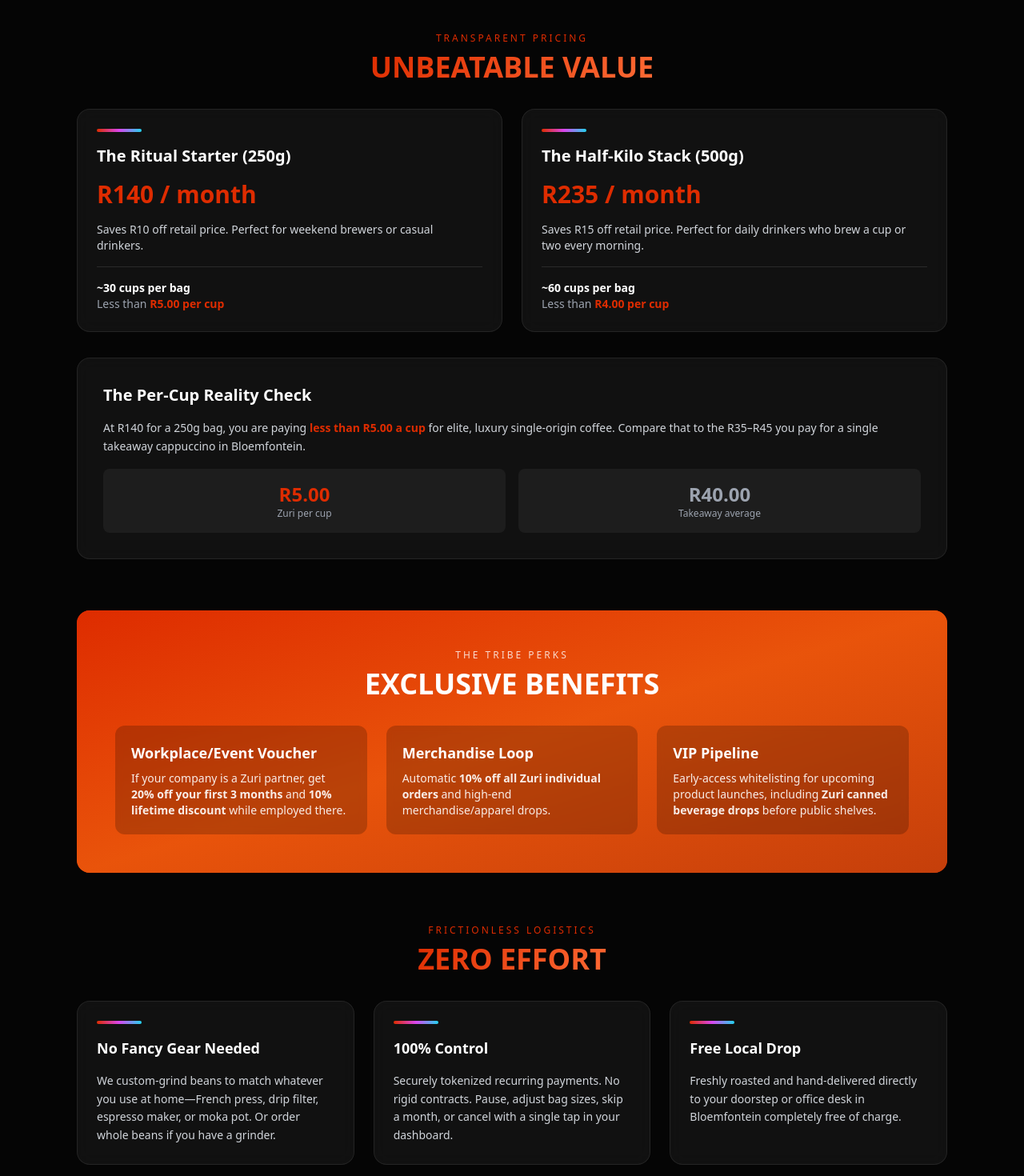
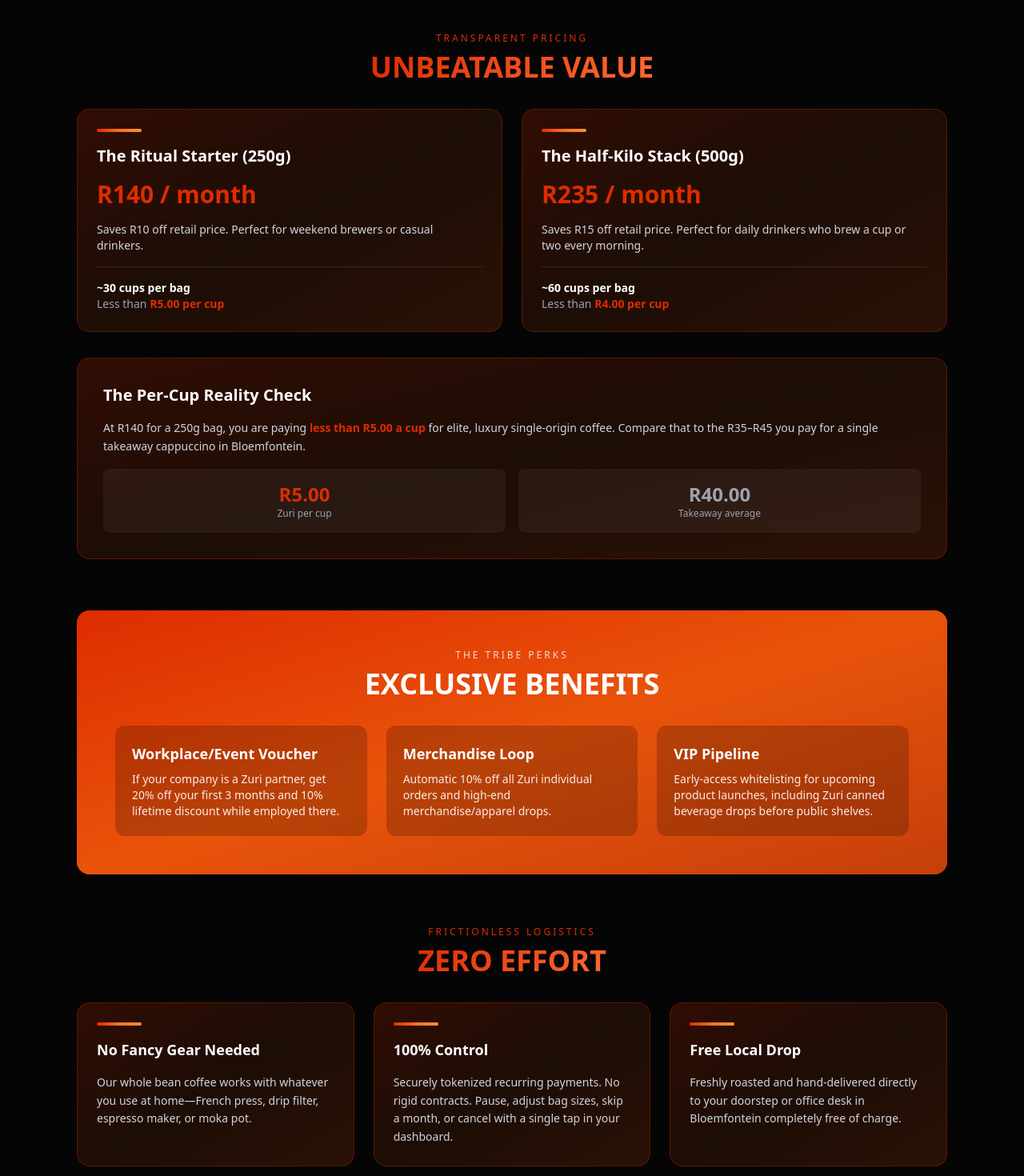
Before and after one commit to Vuyonovember/zuri, a Next.js app: page /individuals in a window 1280 px wide. Shown: the part 1180-2650 px from the top of the page at 80% size. Built offline with nearby package versions, Linux system fonts and the light colour scheme.

Commit message:
Add orange glow cards with hover effects to individuals page, remove grinding references

```diff
--- a/app/individuals/page.tsx
+++ b/app/individuals/page.tsx
@@ -173,9 +173,10 @@ export default function IndividualsPage() {
           initial={{ opacity: 0, y: 32 }}
           animate={{ opacity: 1, y: 0 }}
           transition={{ duration: 0.9, delay: 0.1 }}
-          className="glass border-premium rounded-2xl p-6 sm:p-8 space-y-4"
+          whileHover={{ scale: 1.01 }}
+          className="bg-gradient-to-br from-zuri-orange/20 via-orange-600/10 to-orange-700/20 border border-zuri-orange/30 rounded-2xl p-6 sm:p-8 space-y-4 hover:border-zuri-orange hover:glow-orange-sm transition-all duration-300 cursor-pointer"
         >
-          <div className="w-14 h-1 rounded-full bg-gradient-to-r from-zuri-orange via-fuchsia-500 to-cyan-400 mb-4" />
+          <div className="w-14 h-1 rounded-full bg-gradient-to-r from-zuri-orange via-orange-500 to-orange-400 mb-4" />
           <h2 className="text-xl sm:text-2xl font-semibold">The Ritual Overhaul</h2>
           <p className="text-sm sm:text-base text-gray-300 leading-relaxed">
             Zuri is 100% Volcanic Arabica (Bourbon & Kent varieties), meticulously hand-harvested at 1,400m–1,800m in the Tanzanian Highlands. It is roasted with mathematical precision to preserve its smooth, naturally rich profile, and delivered to you on autopilot.
@@ -202,9 +203,10 @@ export default function IndividualsPage() {
               whileInView={{ opacity: 1, y: 0 }}
               viewport={{ once: true }}
               transition={{ delay: 0.1 }}
-              className="glass border-premium rounded-2xl p-6 space-y-4"
+              whileHover={{ scale: 1.02 }}
+              className="bg-gradient-to-br from-zuri-orange/20 via-orange-600/10 to-orange-700/20 border border-zuri-orange/30 rounded-2xl p-6 space-y-4 hover:border-zuri-orange hover:glow-orange-sm transition-all duration-300 cursor-pointer"
             >
-              <div className="w-14 h-1 rounded-full bg-gradient-to-r from-zuri-orange via-fuchsia-500 to-cyan-400 mb-4" />
+              <div className="w-14 h-1 rounded-full bg-gradient-to-r from-zuri-orange via-orange-500 to-orange-400 mb-4" />
               <h3 className="text-xl font-bold text-white">The Ritual Starter (250g)</h3>
               <p className="text-3xl font-bold text-zuri-orange">R140 / month</p>
               <p className="text-sm text-gray-300">
@@ -225,9 +227,10 @@ export default function IndividualsPage() {
               whileInView={{ opacity: 1, y: 0 }}
               viewport={{ once: true }}
               transition={{ delay: 0.2 }}
-              className="glass border-premium rounded-2xl p-6 space-y-4"
+              whileHover={{ scale: 1.02 }}
+              className="bg-gradient-to-br from-zuri-orange/20 via-orange-600/10 to-orange-700/20 border border-zuri-orange/30 rounded-2xl p-6 space-y-4 hover:border-zuri-orange hover:glow-orange-sm transition-all duration-300 cursor-pointer"
             >
-              <div className="w-14 h-1 rounded-full bg-gradient-to-r from-zuri-orange via-fuchsia-500 to-cyan-400 mb-4" />
+              <div className="w-14 h-1 rounded-full bg-gradient-to-r from-zuri-orange via-orange-500 to-orange-400 mb-4" />
               <h3 className="text-xl font-bold text-white">The Half-Kilo Stack (500g)</h3>
               <p className="text-3xl font-bold text-zuri-orange">R235 / month</p>
               <p className="text-sm text-gray-300">
@@ -250,7 +253,8 @@ export default function IndividualsPage() {
             whileInView={{ opacity: 1, y: 0 }}
             viewport={{ once: true }}
             transition={{ delay: 0.3 }}
-            className="glass border-premium rounded-2xl p-6 sm:p-8"
+            whileHover={{ scale: 1.01 }}
+            className="bg-gradient-to-br from-zuri-orange/20 via-orange-600/10 to-orange-700/20 border border-zuri-orange/30 rounded-2xl p-6 sm:p-8 hover:border-zuri-orange hover:glow-orange-sm transition-all duration-300 cursor-pointer"
           >
             <h3 className="text-xl font-bold text-white mb-4">The Per-Cup Reality Check</h3>
             <p className="text-sm text-gray-300 leading-relaxed mb-4">
@@ -286,26 +290,24 @@ export default function IndividualsPage() {
             </div>
 
             <div className="grid gap-6 md:grid-cols-2 lg:grid-cols-3">
-              <div className="bg-black/20 backdrop-blur-sm rounded-xl p-5 space-y-2">
-                <h3 className="text-lg font-bold text-white">Workplace/Event Voucher</h3>
-                <p className="text-sm text-white/90">
-                  If your company is a Zuri partner, get <strong>20% off your first 3 months</strong> and <strong>10% lifetime discount</strong> while employed there.
-                </p>
-              </div>
-
-              <div className="bg-black/20 backdrop-blur-sm rounded-xl p-5 space-y-2">
-                <h3 className="text-lg font-bold text-white">Merchandise Loop</h3>
-                <p className="text-sm text-white/90">
-                  Automatic <strong>10% off all Zuri individual orders</strong> and high-end merchandise/apparel drops.
-                </p>
-              </div>
-
-              <div className="bg-black/20 backdrop-blur-sm rounded-xl p-5 space-y-2">
-                <h3 className="text-lg font-bold text-white">VIP Pipeline</h3>
-                <p className="text-sm text-white/90">
-                  Early-access whitelisting for upcoming product launches, including <strong>Zuri canned beverage drops</strong> before public shelves.
-                </p>
-              </div>
+              {[
+                { title: 'Workplace/Event Voucher', body: 'If your company is a Zuri partner, get 20% off your first 3 months and 10% lifetime discount while employed there.' },
+                { title: 'Merchandise Loop', body: 'Automatic 10% off all Zuri individual orders and high-end merchandise/apparel drops.' },
+                { title: 'VIP Pipeline', body: 'Early-access whitelisting for upcoming product launches, including Zuri canned beverage drops before public shelves.' },
+              ].map((perk, index) => (
+                <motion.div
+                  key={index}
+                  initial={{ opacity: 0, y: 20 }}
+                  whileInView={{ opacity: 1, y: 0 }}
+                  viewport={{ once: true }}
+                  transition={{ delay: index * 0.05 }}
+                  whileHover={{ scale: 1.02 }}
+                  className="bg-black/20 backdrop-blur-sm rounded-xl p-5 space-y-2 border border-zuri-orange/20 hover:border-zuri-orange hover:glow-orange-sm transition-all duration-300 cursor-pointer"
+                >
+                  <h3 className="text-lg font-bold text-white">{perk.title}</h3>
+                  <p className="text-sm text-white/90">{perk.body}</p>
+                </motion.div>
+              ))}
             </div>
           </div>
         </motion.div>
@@ -330,12 +332,13 @@ export default function IndividualsPage() {
               whileInView={{ opacity: 1, y: 0 }}
               viewport={{ once: true }}
               transition={{ delay: 0.1 }}
-              className="glass border-premium rounded-2xl p-6 space-y-4"
+              whileHover={{ scale: 1.02 }}
+              className="bg-gradient-to-br from-zuri-orange/20 via-orange-600/10 to-orange-700/20 border border-zuri-orange/30 rounded-2xl p-6 space-y-4 hover:border-zuri-orange hover:glow-orange-sm transition-all duration-300 cursor-pointer"
             >
-              <div className="w-14 h-1 rounded-full bg-gradient-to-r from-zuri-orange via-fuchsia-500 to-cyan-400 mb-4" />
+              <div className="w-14 h-1 rounded-full bg-gradient-to-r from-zuri-orange via-orange-500 to-orange-400 mb-4" />
               <h3 className="text-lg font-bold text-white">No Fancy Gear Needed</h3>
               <p className="text-sm text-gray-300 leading-relaxed">
-                We custom-grind beans to match whatever you use at home—French press, drip filter, espresso maker, or moka pot. Or order whole beans if you have a grinder.
+                Our whole bean coffee works with whatever you use at home—French press, drip filter, espresso maker, or moka pot.
               </p>
             </motion.div>
 
@@ -344,9 +347,10 @@ export default function IndividualsPage() {
               whileInView={{ opacity: 1, y: 0 }}
               viewport={{ once: true }}
               transition={{ delay: 0.2 }}
-              className="glass border-premium rounded-2xl p-6 space-y-4"
+              whileHover={{ scale: 1.02 }}
+              className="bg-gradient-to-br from-zuri-orange/20 via-orange-600/10 to-orange-700/20 border border-zuri-orange/30 rounded-2xl p-6 space-y-4 hover:border-zuri-orange hover:glow-orange-sm transition-all duration-300 cursor-pointer"
             >
-              <div className="w-14 h-1 rounded-full bg-gradient-to-r from-zuri-orange via-fuchsia-500 to-cyan-400 mb-4" />
+              <div className="w-14 h-1 rounded-full bg-gradient-to-r from-zuri-orange via-orange-500 to-orange-400 mb-4" />
               <h3 className="text-lg font-bold text-white">100% Control</h3>
               <p className="text-sm text-gray-300 leading-relaxed">
                 Securely tokenized recurring payments. No rigid contracts. Pause, adjust bag sizes, skip a month, or cancel with a single tap in your dashboard.
@@ -358,9 +362,10 @@ export default function IndividualsPage() {
               whileInView={{ opacity: 1, y: 0 }}
               viewport={{ once: true }}
               transition={{ delay: 0.3 }}
-              className="glass border-premium rounded-2xl p-6 space-y-4"
+              whileHover={{ scale: 1.02 }}
+              className="bg-gradient-to-br from-zuri-orange/20 via-orange-600/10 to-orange-700/20 border border-zuri-orange/30 rounded-2xl p-6 space-y-4 hover:border-zuri-orange hover:glow-orange-sm transition-all duration-300 cursor-pointer"
             >
-              <div className="w-14 h-1 rounded-full bg-gradient-to-r from-zuri-orange via-fuchsia-500 to-cyan-400 mb-4" />
+              <div className="w-14 h-1 rounded-full bg-gradient-to-r from-zuri-orange via-orange-500 to-orange-400 mb-4" />
               <h3 className="text-lg font-bold text-white">Free Local Drop</h3>
               <p className="text-sm text-gray-300 leading-relaxed">
                 Freshly roasted and hand-delivered directly to your doorstep or office desk in Bloemfontein completely free of charge.
--- a/package.json
+++ b/package.json
@@ -1,6 +1,6 @@
 {
   "name": "zuri",
-  "version": "0.8.1",
+  "version": "0.9.0",
   "private": true,
   "scripts": {
     "dev": "next dev",
```
